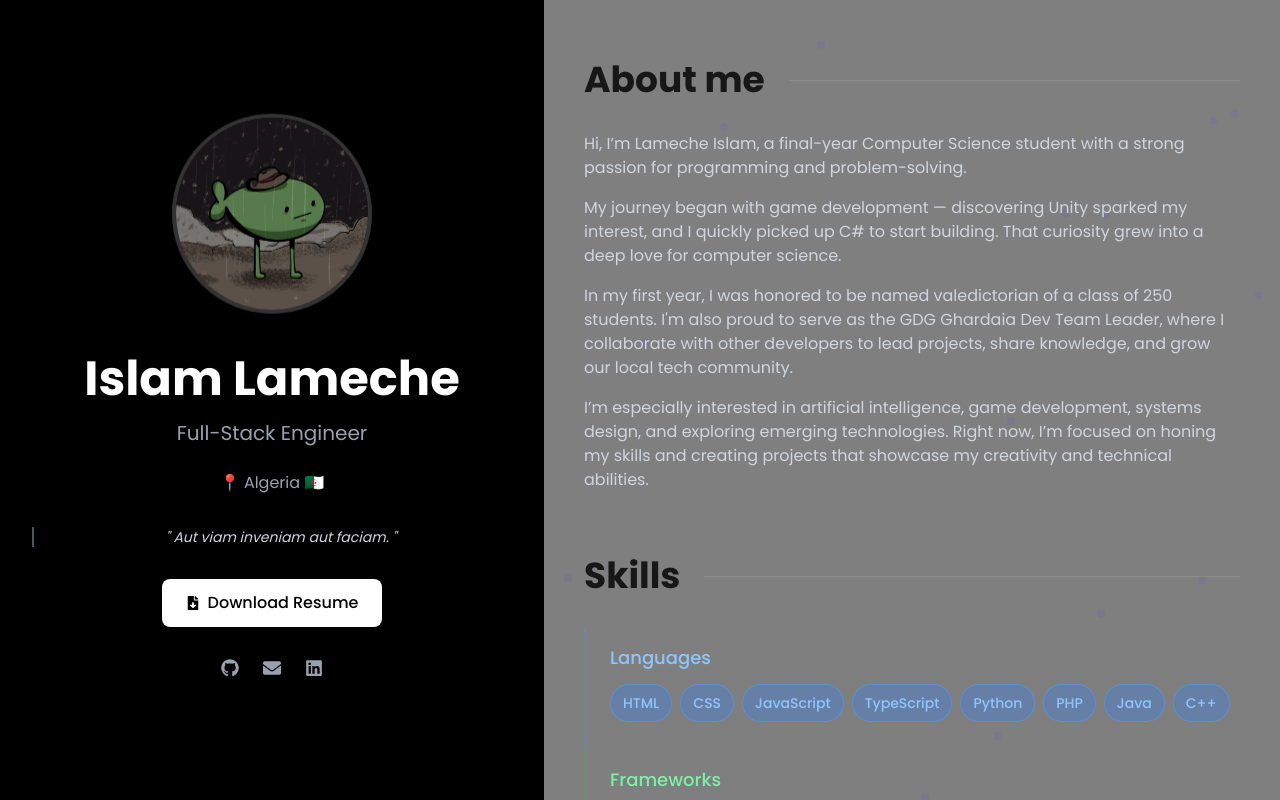
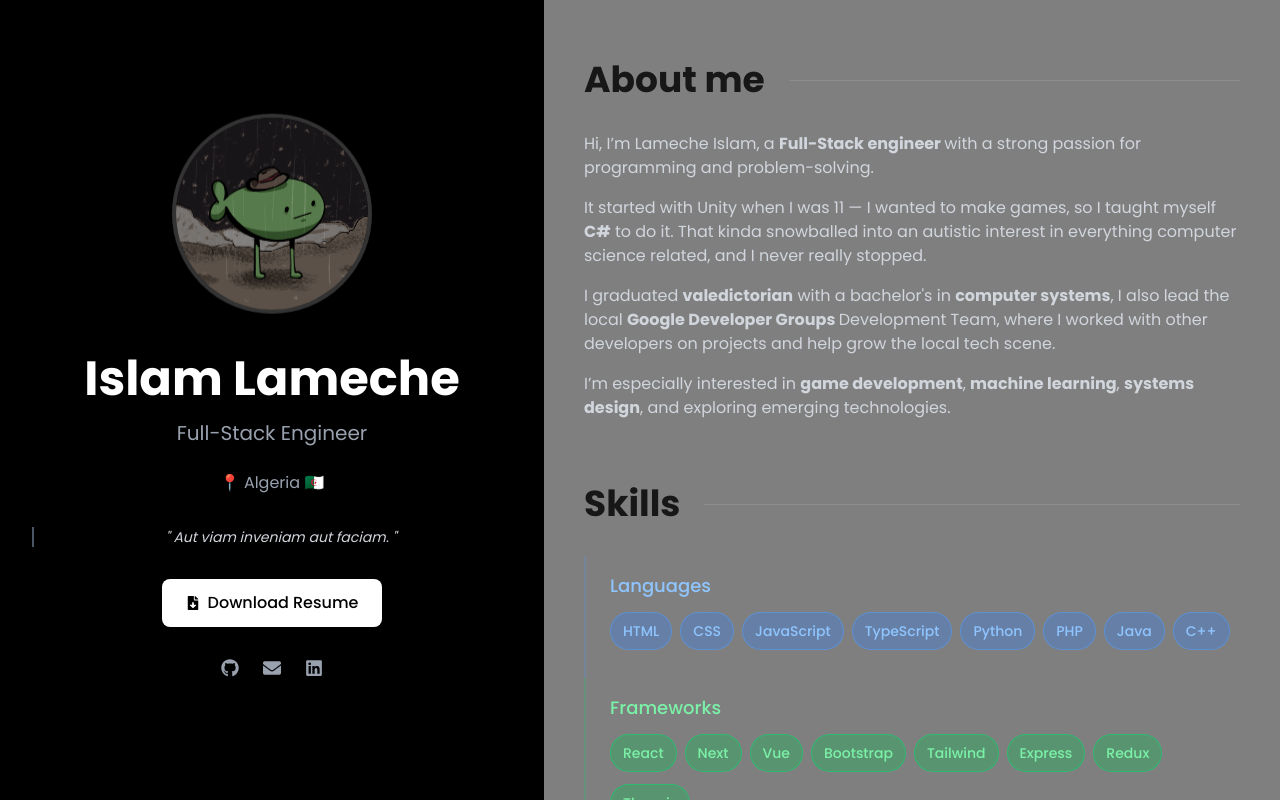
Before and after one commit to The-Sofishticated-Man/minimalist-portfolio, a Next.js app: page / in a window 1280 px wide. Built offline with nearby package versions, Linux system fonts and the light colour scheme.

Commit message:
edit about me

```diff
--- a/src/components/SecondaryInfo.tsx
+++ b/src/components/SecondaryInfo.tsx
@@ -20,48 +20,33 @@ function SecondaryInfo() {
       id="info"
       className="w-full xl:flex-1/5 xl:max-h-screen xl:overflow-scroll relative bg-black/50 px-4 sm:px-6 lg:px-8 xl:px-10 py-6 lg:py-8 xl:py-15"
     >
-      {/* Floating background elements */}
-      <div className="absolute inset-0 pointer-events-none overflow-hidden">
-        {[...Array(15)].map((_, i) => (
-          <div
-            key={i}
-            className="absolute w-2 h-2 bg-indigo-600/10 rounded-full"
-            style={{
-              left: `${Math.random() * 100}%`,
-              top: `${Math.random() * 100}%`,
-              animationDelay: `${Math.random() * 5}s`,
-              animation: `float ${3 + Math.random() * 4}s ease-in-out infinite`,
-            }}
-          />
-        ))}
-      </div>
-
       <div>
         <InfoSection title="About me" id="about">
           <p className="text-gray-300 mb-4">
             {" "}
-            Hi, I’m Lameche Islam, a final-year Computer Science student with a
+            Hi, I’m Lameche Islam, a <strong>Full-Stack engineer </strong>with a
             strong passion for programming and problem-solving.
           </p>
           <p className="text-gray-300 mb-4">
             {" "}
-            My journey began with game development — discovering Unity sparked
-            my interest, and I quickly picked up C# to start building. That
-            curiosity grew into a deep love for computer science.
+            It started with Unity when I was 11 — I wanted to make games, so I
+            taught myself <strong>C#</strong> to do it. That kinda snowballed
+            into an autistic interest in everything computer science related,
+            and I never really stopped.
           </p>
           <p className="text-gray-300 mb-4">
             {" "}
-            In my first year, I was honored to be named valedictorian of a class
-            of 250 students. I&apos;m also proud to serve as the GDG Ghardaia
-            Dev Team Leader, where I collaborate with other developers to lead
-            projects, share knowledge, and grow our local tech community.
+            I graduated <strong>valedictorian</strong> with a bachelor&apos;s in{" "}
+            <strong>computer systems</strong>, I also lead the local{" "}
+            <strong> Google Developer Groups </strong>Development Team, where I
+            worked with other developers on projects and help grow the local
+            tech scene.
           </p>
           <p className="text-gray-300 mb-4">
             {" "}
-            I’m especially interested in artificial intelligence, game
-            development, systems design, and exploring emerging technologies.
-            Right now, I’m focused on honing my skills and creating projects
-            that showcase my creativity and technical abilities.
+            I’m especially interested in <strong>game development</strong>,{" "}
+            <strong>machine learning</strong>, <strong>systems design</strong>,
+            and exploring emerging technologies.
           </p>
         </InfoSection>
       </div>
```
